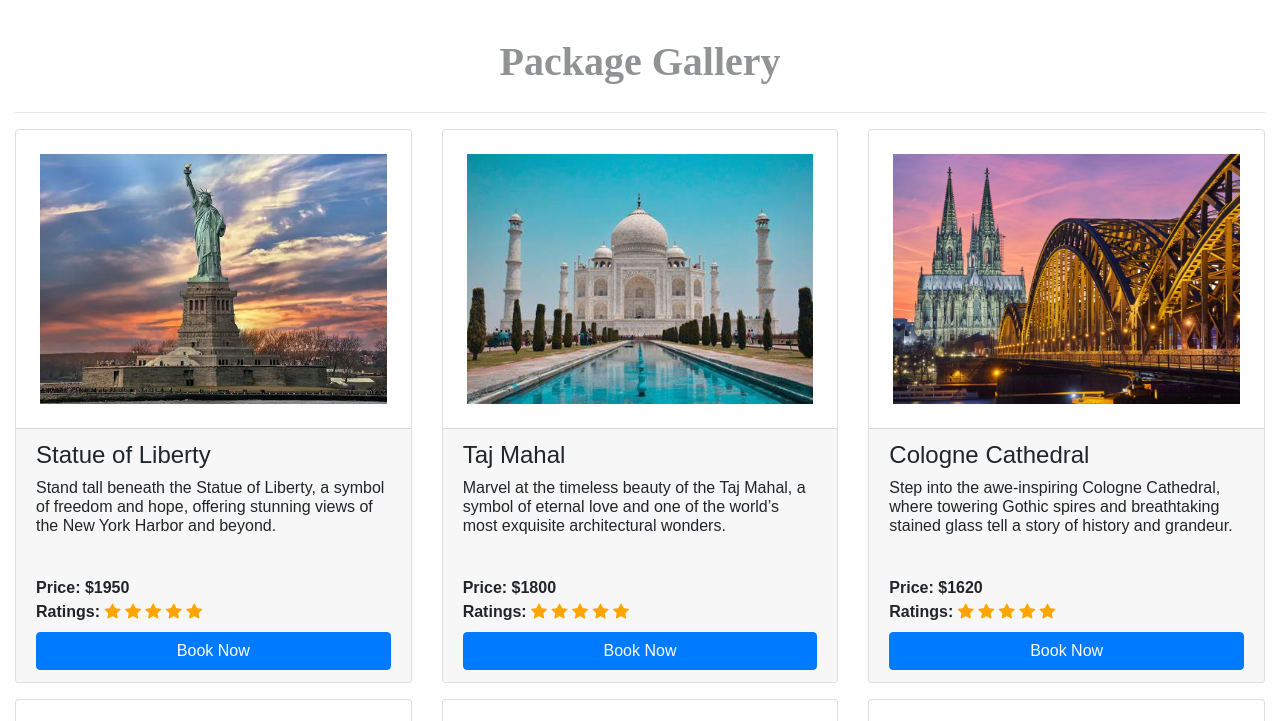
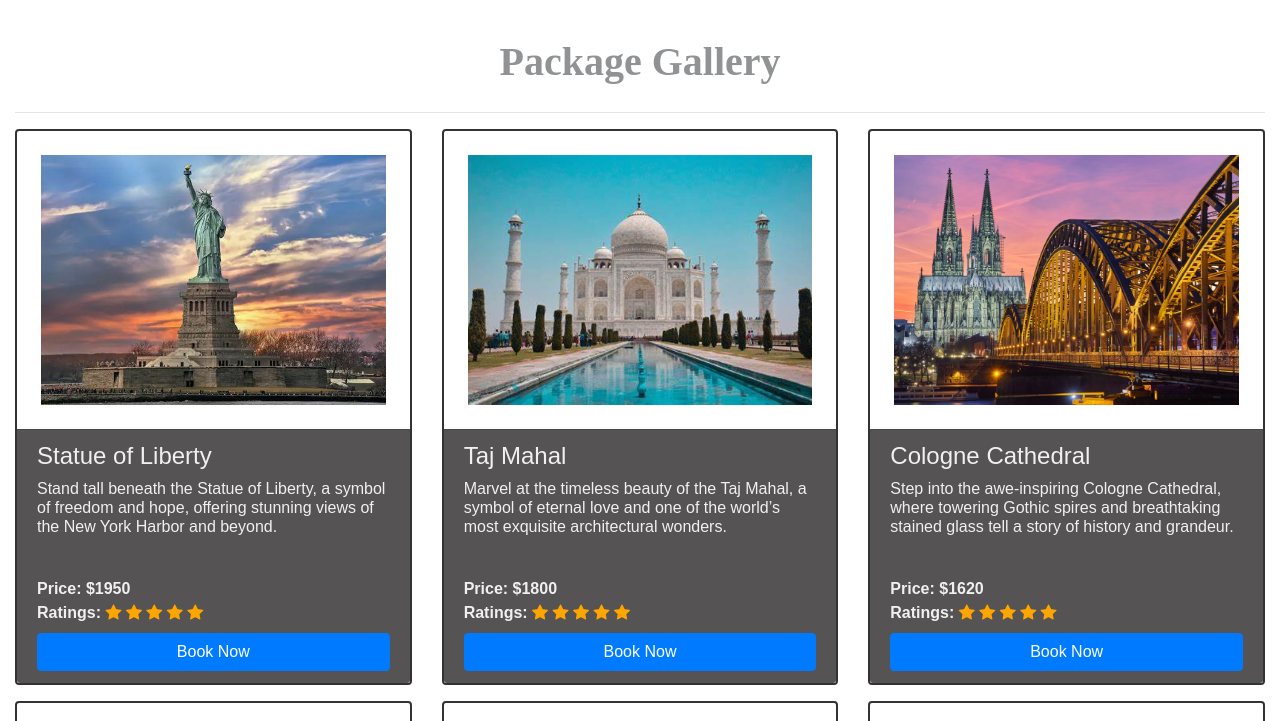
Before and after one commit to ramya-u-raikar/WanderWay, a plain HTML site: page index.html in a window 1280 px wide. Shown: the part 1425-2146 px from the top of the page. Drawn offline with nearby package versions, Linux system fonts and the light colour scheme.

Commit message:
style.css
updated style

```diff
--- a/style.css
+++ b/style.css
@@ -4,6 +4,7 @@
 .nav-link {
 	color: white;
 	font-family: "EB Garamond", serif;
+
 }
 
 .jumbotron{
@@ -38,27 +39,22 @@
 		content:"United State";
 		color: darkblue;
 	}
-
 	40% {
 		content:"India";
 		color: darkred;
 	}
-
 	60% {
 		content:"Germany";
 		color: #1f6f7d;
 	}
-
 	80% {
 		content:"France";
 		color: deeppink;
 	}
-
 	100% {
 		content:"Italy";
 		color: darkmagenta;
 	}
-
 }
 
 #greet {
@@ -75,6 +71,7 @@
 .navbar-brand {
 	color: white;
 	font-family: "Dancing Script", serif;
+
 }
 
 .bi-star-fill {
@@ -133,6 +130,23 @@
 
   .card-body {
 	padding: 1.5rem;
+
+  }
+
+  .card {
+	border: 2px solid #333;
+
+  }
+
+  .card:hover {
+	transform: scale(1.02);
+	transition: 0.3s ease-in-out;
+	box-shadow: 0 6px 16px rgba(0, 0, 0, 0.2);
+  }
+
+  .card-footer{
+	background-color: #555354;
+	color: #f0f0f0;
   }
 
 
```
